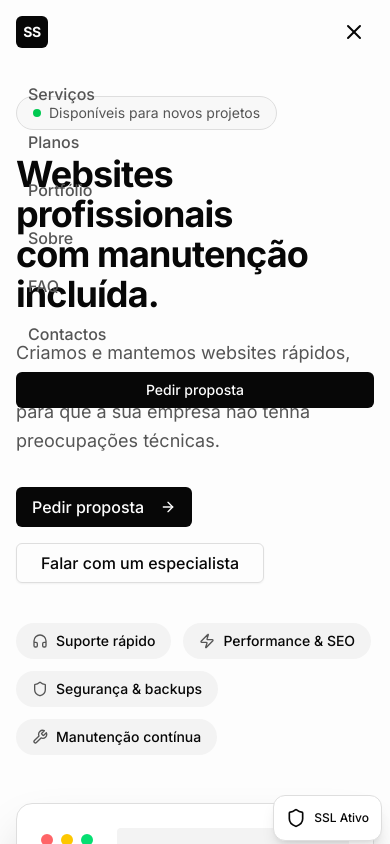
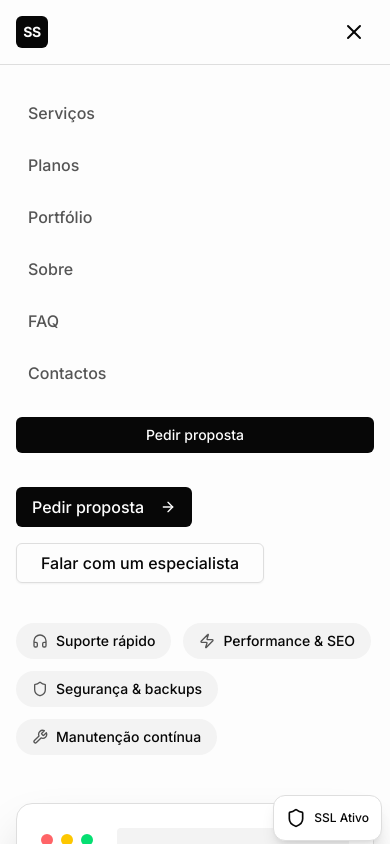
Before and after one commit to arta1337/sitesolution, a Next.js app: page / in a window 390 px wide. Both pictures are taken after a click on the button 354 px from the left and 32 px from the top of the page. Shown: the top 844 px of the page. Built offline with nearby package versions, Linux system fonts and the light colour scheme.

Commit message:
Fix mobile menu overlay issue on scroll

```diff
--- a/components/layout/header.tsx
+++ b/components/layout/header.tsx
@@ -22,7 +22,7 @@ export function Header() {
     return (
       <header
         className={cn(
-        "fixed top-0 left-0 right-0 z-50 transition-all duration-300",
+      "fixed top-0 left-0 right-0 z-[1000] transition-all duration-300",
       isScrolled
         ? "bg-background/95 backdrop-blur-md border-b border-border shadow-sm"
         : "bg-transparent"
@@ -75,26 +75,28 @@ export function Header() {
           </button>
         </div>
 
-        {/* Mobile Navigation */}
+
+          {/* Mobile Navigation (Overlay) */}
+          {isOpen && (
             <div
               id="mobile-menu"
-          className={cn(
-            "lg:hidden overflow-hidden transition-all duration-300 ease-in-out",
-            isOpen ? "max-h-[400px] opacity-100" : "max-h-0 opacity-0"
-          )}
+              className="lg:hidden absolute left-0 right-0 top-full z-[1100] bg-background border-t border-border"
             >
-          <div className="space-y-1 pb-4 pt-2">
+              <div className="max-h-[calc(100vh-4rem)] overflow-y-auto">
+                <div className="mx-auto max-w-7xl px-4 sm:px-6 py-6">
+                  <div className="space-y-1">
                     {navigation.main.map((item) => (
                       <Link
                         key={item.name}
                         href={item.href}
-                className="block rounded-md px-3 py-2.5 text-base font-medium text-muted-foreground transition-colors hover:bg-secondary hover:text-foreground"
+                        className="block rounded-md px-3 py-3 text-base font-medium text-muted-foreground transition-colors hover:bg-secondary hover:text-foreground"
                         onClick={() => setIsOpen(false)}
                       >
                         {item.name}
                       </Link>
                     ))}
-            <div className="pt-3">
+
+                    <div className="pt-4">
                       <Button asChild className="w-full">
                         <Link href="/contactos" onClick={() => setIsOpen(false)}>
                           Pedir proposta
@@ -103,6 +105,10 @@ export function Header() {
                     </div>
                   </div>
                 </div>
+              </div>
+            </div>
+          )}
+
       </nav>
     </header>
   );
```
Lines whose indentation alone changed are shown as unchanged.
